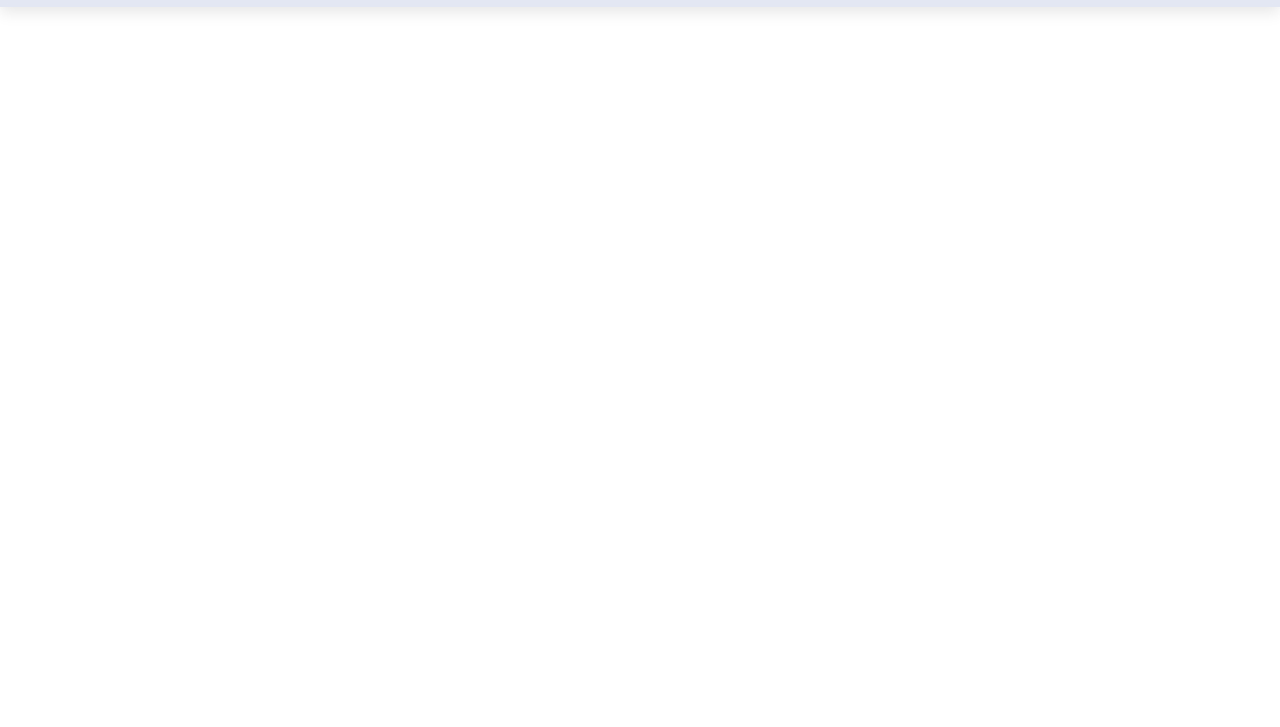
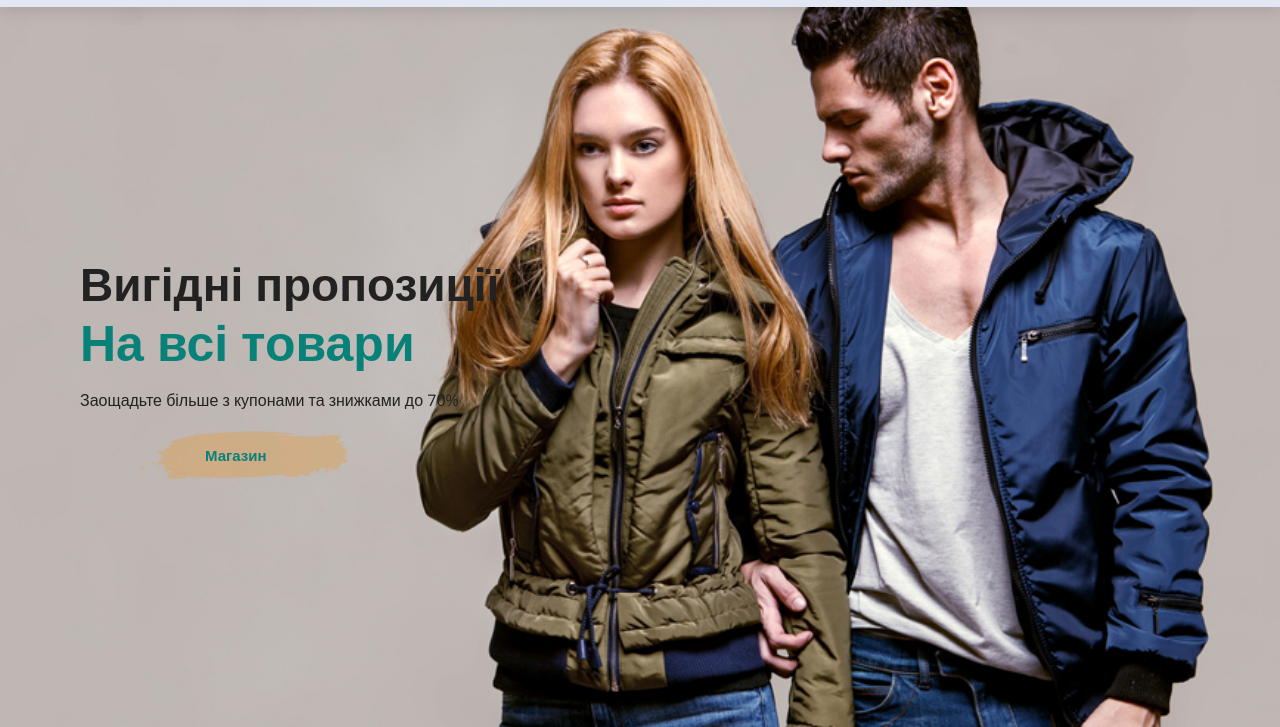
Before and after one commit to VaL2111/IM-31_appWEB-BakhmatskyiValentyn-FIOT-2025, a plain HTML site: page index.html in a window 1280 px wide. Shown: the part 82-809 px from the top of the page. Drawn offline with nearby package versions, Linux system fonts and the light colour scheme.

Commit message:
Implement the start of the home page

```diff
--- a/index.html
+++ b/index.html
@@ -24,6 +24,15 @@
         </div>
     </header>
 
+    <main>
+        <section id="hero">
+            <h2>Вигідні пропозиції</h2>
+            <h1>На всі товари</h1>
+            <p>Заощадьте більше з купонами та знижками до 70%</p>
+            <button>Магазин</button>
+        </section>
+    </main>
+
     <script src="index.js"></script>
 </body>
 </html>
--- a/style.css
+++ b/style.css
@@ -17,6 +17,10 @@ header {
   padding: 20px 80px;
   background: #e3e6f3;
   box-shadow: 0 5px 15px rgba(0, 0, 0, 0.1);
+  z-index: 999;
+  position: sticky;
+  top: 0;
+  left: 0;
 }
 
 #navbar {
@@ -68,4 +72,52 @@ header {
   height: 35px;
 }
 
+h1 {
+  font-size: 50px;
+  line-height: 64px;
+  color: #222;
+}
+
+h2 {
+  font-size: 46px;
+  line-height: 54px;
+  color: #222;
+}
+
+p {
+  font-size: 16px;
+  color: #222;
+  margin: 15px 0 20px 0;
+}
+
+#hero {
+  background-image: url("img/hero.jpg");
+  width: 100%;
+  height: 90vh;
+  background-size: cover;
+  background-position: top 0 right 0;
+  padding: 0 80px;
+  display: flex;
+  align-items: flex-start;
+  justify-content: center;
+  flex-direction: column;
+}
+
+#hero h1 {
+  color: #088178;
+}
+
+#hero button {
+  background-image: url("img/button.png");
+  background-color: transparent;
+  color: #088178;
+  border: 0;
+  padding: 14px 80px 14px 65px;
+  background-repeat: no-repeat;
+  cursor: pointer;
+  font-weight: 700;
+  font-size: 15px;
+  margin-left: 60px;
+}
+
 /*# sourceMappingURL=style.css.map */
```
Also changed, not shown: img/button.png (added), img/hero.jpg (added).
